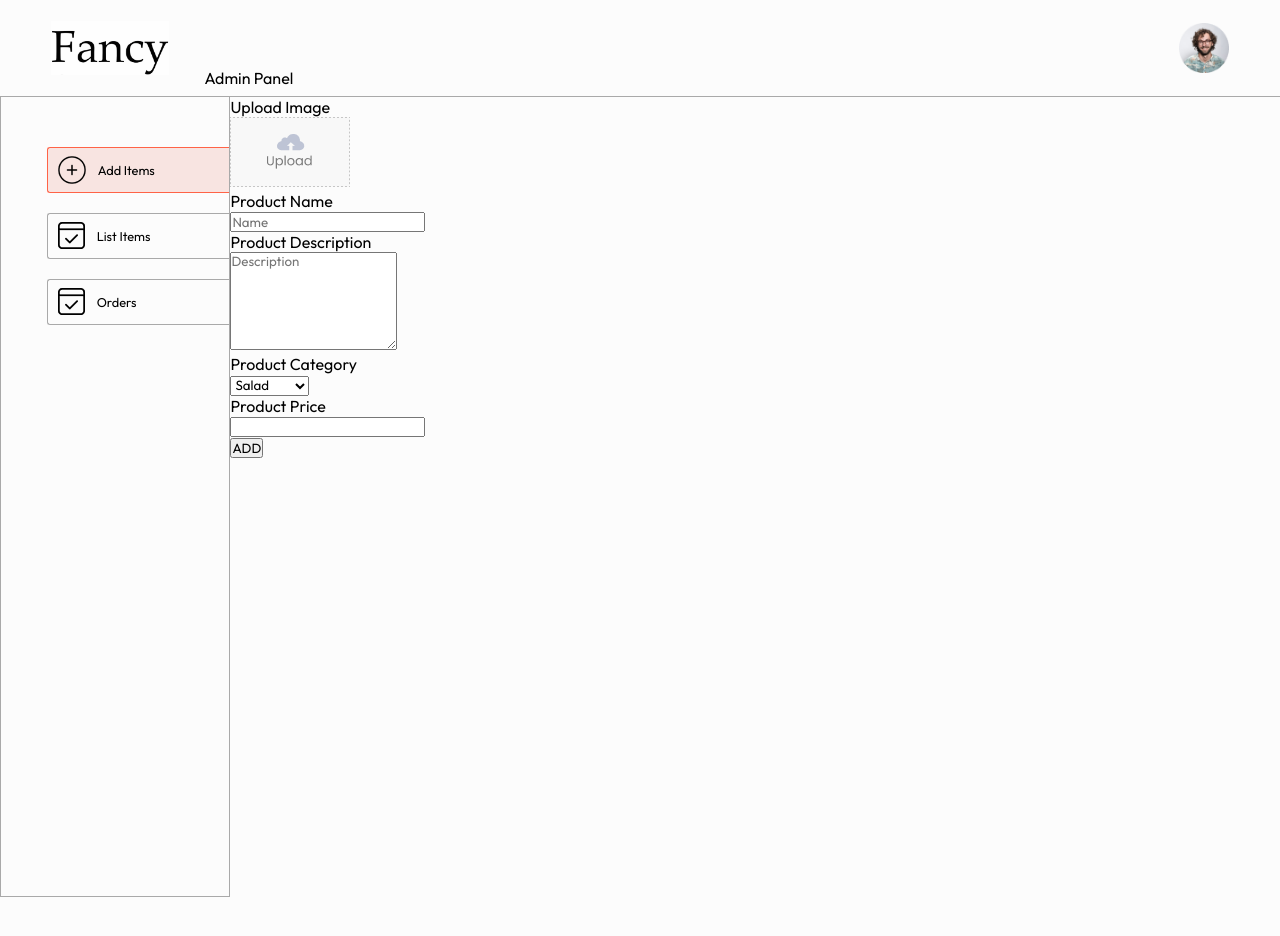
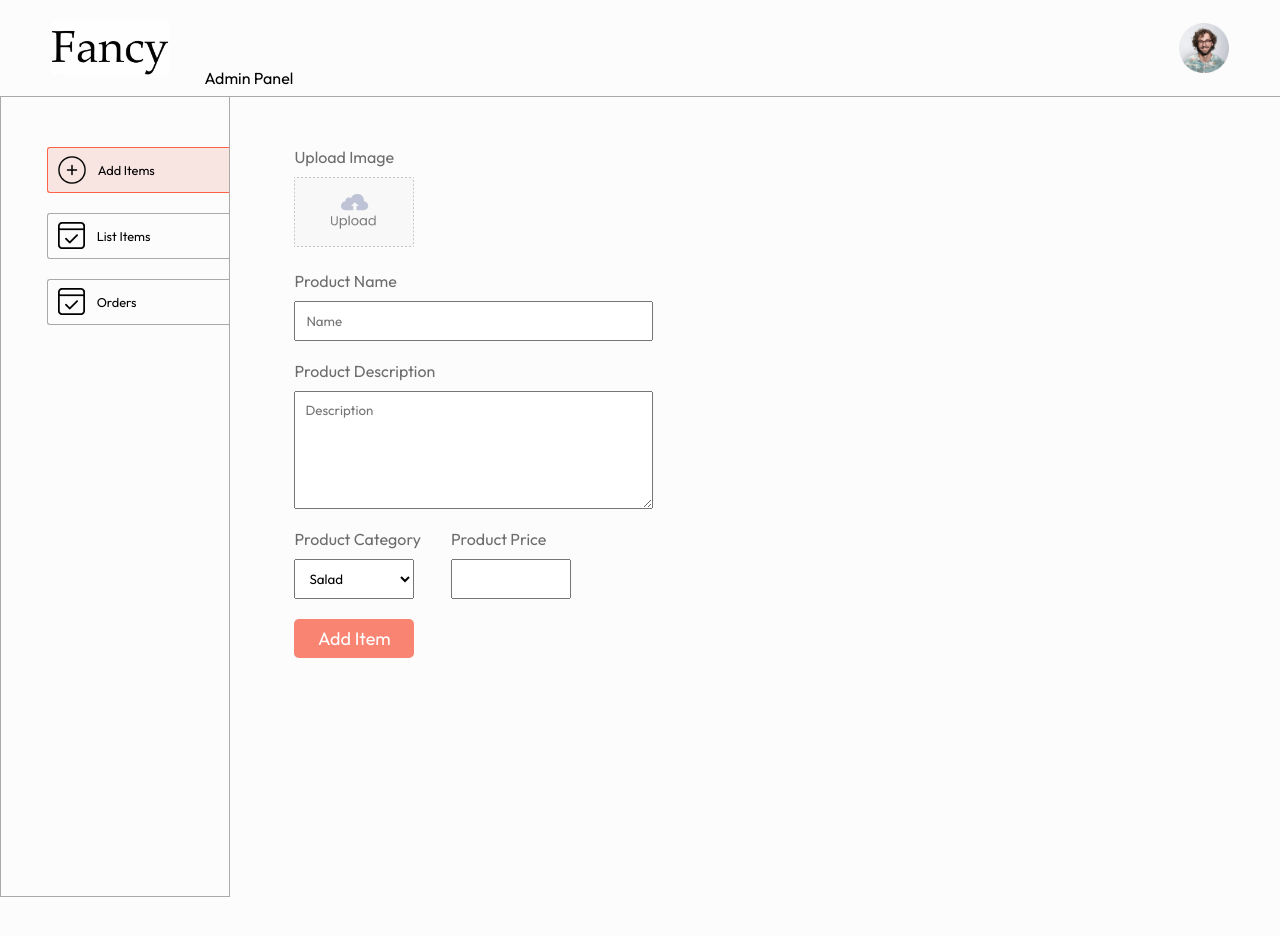
Before and after one commit to mehmetpektass/Food-Delivery-MERN-Stack, a React (Vite) app in the folder project/admin/: page /add in a window 1280 px wide. Shown: the top 936 px of the page. Built offline with nearby package versions, Linux system fonts and the light colour scheme.

Commit message:
edited add page style and content

```diff
--- a/project/admin/src/index.css
+++ b/project/admin/src/index.css
@@ -22,3 +22,8 @@
 .app-content{
  display: flex;
 }
+.flex-col{
+  display: flex;
+  flex-direction: column;
+  gap: 10px;
+}
--- a/project/admin/src/pages/Add/Add.css
+++ b/project/admin/src/pages/Add/Add.css
@@ -0,0 +1,37 @@
+.add{
+    width: 70%;
+    margin-left: max(5vw,25px);
+    margin-top: 50px;
+    color: #6d6d6d;
+    font-size: 16px;
+}
+.add form{
+    gap: 20px;
+}
+.add-image-upload img{
+    width: 120px;
+}
+.add-product-name , .add-product-description{
+    width: max(40%,280px);
+}
+.add-product-name input , .add-product-description textarea{
+    padding: 10px;
+}
+.add-product-category-price{
+    display: flex;
+    gap: 30px;
+}
+.add-product-category-price select , .add-product-category-price input{
+    max-width: max(10%,120px);
+    padding: 10px;
+}
+.add button{
+    max-width: 120px;
+    border: none;
+    border-radius: 5px;
+    padding: 8px;
+    background-color:#f98472;
+    color: white;
+    cursor: pointer;
+    font-size:large;
+}
--- a/project/admin/src/pages/Add/Add.jsx
+++ b/project/admin/src/pages/Add/Add.jsx
@@ -21,7 +21,7 @@
                 <p>Product Description</p>
                 <textarea name='description' rows='6' placeholder='Description' />
             </div>
-            <div className='add-product-price'>
+            <div className='add-product-category-price'>
                 <div className='add-category flex-col'>
                     <p>Product Category</p>
                     <select name="category">
@@ -40,7 +40,7 @@
                     <input type="number" name='price' placeholder='' />
                 </div>
             </div>
-            <button type='submit' className='add-button'>ADD</button>
+            <button type='submit' className='add-button'>Add Item</button>
         </form>
     </div>
   )
```
